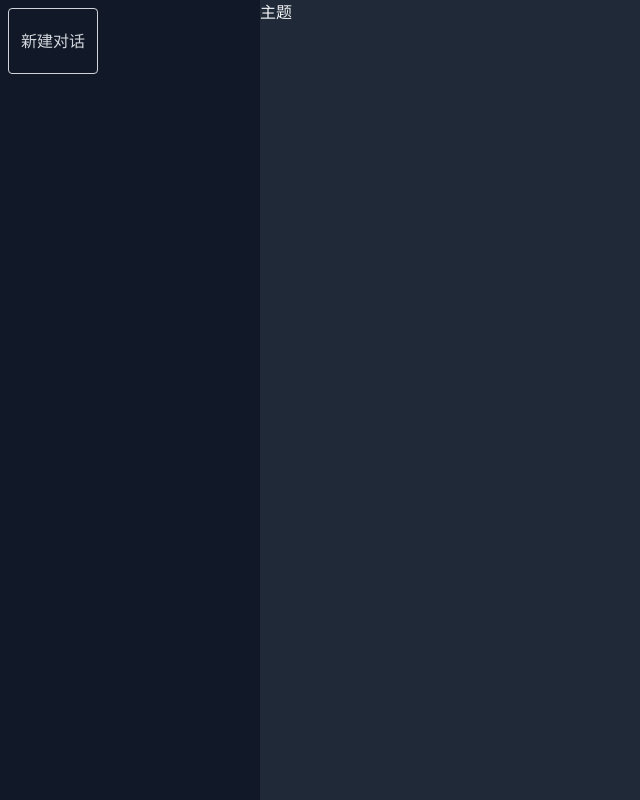
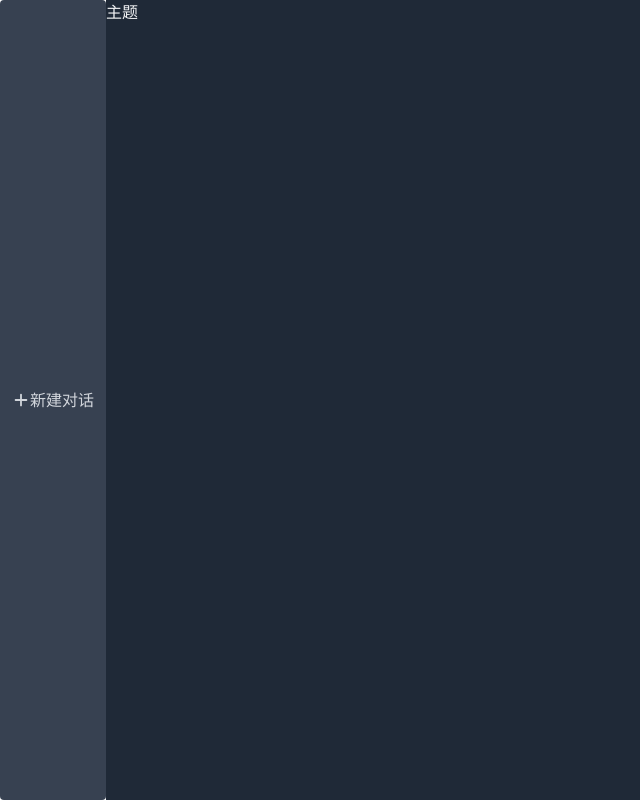
Before and after one commit to Naeko-sauce/chat, a Next.js app: page / in a window 1280 px wide. Shown: the whole page, without its empty margins (0-640 px from the left). Built offline with nearby package versions, Linux system fonts and the light colour scheme.

Commit message:
按钮半成品

```diff
--- a/components/common/button.tsx
+++ b/components/common/button.tsx
@@ -1,4 +1,17 @@
+
 import { ComponentPropsWithRef } from "react";
-export default function Button({children,className,...props}:ComponentPropsWithRef<"button">){
-    return <button className={' border border-gray-300 rounded px-3 py-5 ${className} hover:bg-gray-800 active:bg-gray-700'} {...props}>{children}</button>;
+import { IconType } from "react-icons";
+
+// 重新定义组件的参数类型
+
+type ButtonProps = {
+    // 用于添加图标可选
+    icon?:IconType
+    // 风格类型用于控制按钮风格分为三种类型
+    variant?:"default" | "outline" |"text"
+} & ComponentPropsWithRef<"button">
+export default function Button({children,className="",icon:Icon,variant="default",...props}:ButtonProps){
+    return <button className={' inline-flex items-center min-w-38[x] min-h-[38px] rounded px-3 py-5 ${className} ${variant === "default" ?"text-black dark:text-gray-300 bg-gray-50 hover:bg-gray-200 dark:bg-gray-700 dark:hover:bg-gray-900":variant === "outline"? "text-black dark:text-gray-300 bg-gray-50 hover:bg-gray-200 dark:bg-gray-700 dark:hover:bg-gray-900":"text-black dark:text-gray-300 bg-transparent hover:bg-gray-200 dark:hover:bg-gray-700"}'} {...props}>
+        {Icon && <Icon className='text-lg ${children ? "mr-1": ""}'/>}
+        {children}</button>;
 }
--- a/components/home/Navigation.tsx
+++ b/components/home/Navigation.tsx
@@ -1,4 +1,5 @@
 import Button from "../common/button"
+import { HiPlus } from "react-icons/hi"
 export default function Navigation(){
-    return <nav className="p-2 h-full w-[260px] bg-gray-900 text-gray-300"><Button>新建对话</Button></nav>
+    return <div className="flex space-x-3"><Button icon={HiPlus} variant="outline" className="flex-1">新建对话</Button></div>
 }
```
Also changed, not shown: package.json (+5 -4 lines), 1 other file (tests, documents, lock files or other folders).
